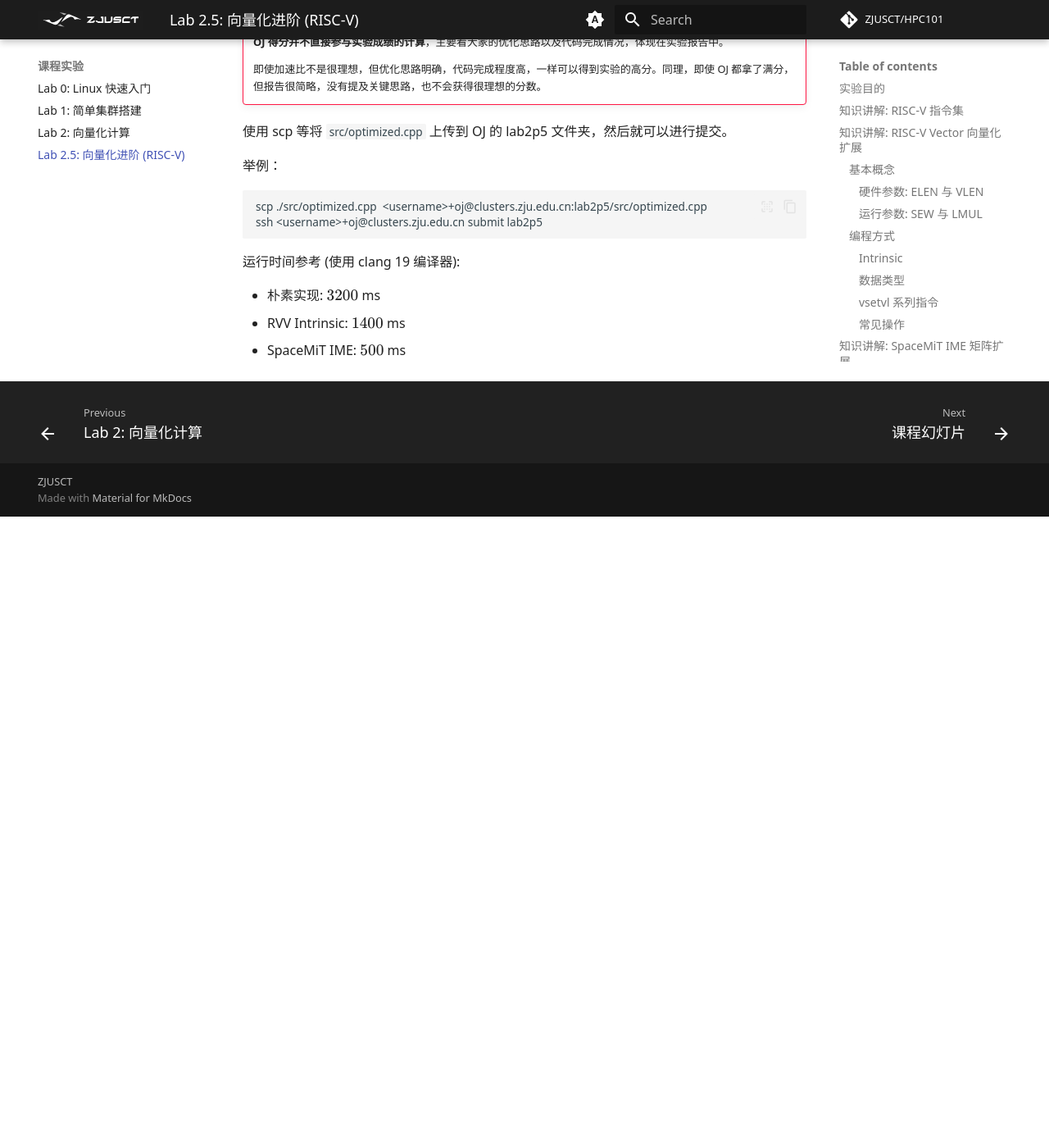
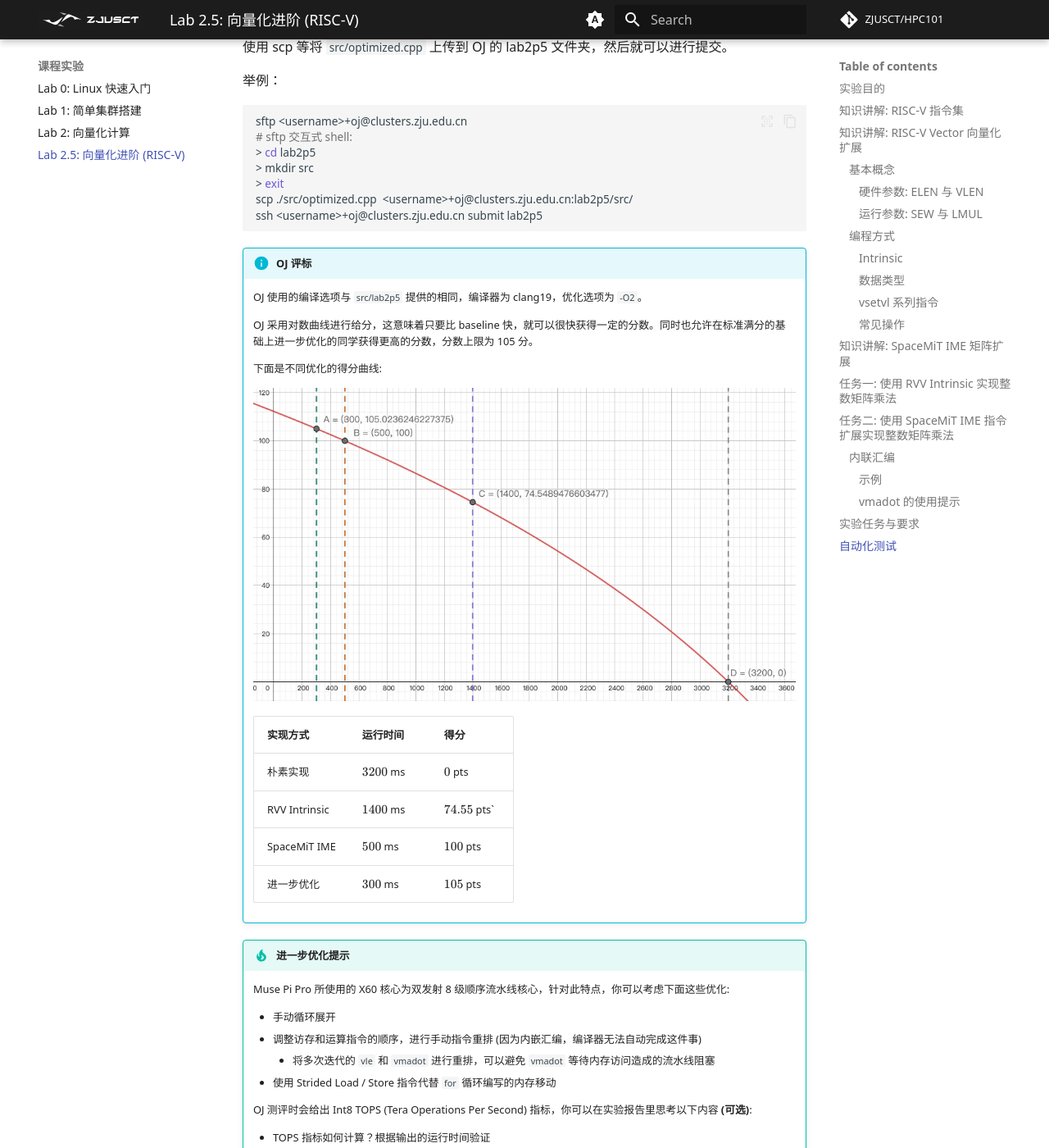
Before and after one commit to wys917/HPC101, an MkDocs documentation site: the page built from docs/lab/Lab2.5-RISC-V/index.md, in a window 1280 px wide and 1400 px high, scrolled down 15170 px. Shown: the whole window at 82% size. Built offline with MkDocs 1.6.1 and Material for MkDocs 9.7.7, drawn with Linux system fonts in a browser that asks for light colours; some web fonts are replaced; comment, search, counter and statistics services are not loaded; before the commit the page ends 15800 px from its top, so only the background shows below that; some of the changed text lies outside the part shown.

Commit message:
feat: lab2p5 oj release

````diff
--- a/docs/lab/Lab2.5-RISC-V/index.md
+++ b/docs/lab/Lab2.5-RISC-V/index.md
@@ -498,12 +494,42 @@ vmadotus v2, v0, v1\n             // 进行矩阵乘法
 
 举例：
 ```bash
-scp ./src/optimized.cpp  <username>+oj@clusters.zju.edu.cn:lab2p5/src/optimized.cpp
+sftp <username>+oj@clusters.zju.edu.cn
+# sftp 交互式 shell:
+> cd lab2p5
+> mkdir src
+> exit
+scp ./src/optimized.cpp  <username>+oj@clusters.zju.edu.cn:lab2p5/src/
 ssh <username>+oj@clusters.zju.edu.cn submit lab2p5
 ```
 
-运行时间参考 (使用 clang 19 编译器):
+!!! info "OJ 评标"
 
-- 朴素实现: $3200$ ms
-- RVV Intrinsic: $1400$ ms
-- SpaceMiT IME: $500$ ms
+    OJ 使用的编译选项与 `src/lab2p5` 提供的相同，编译器为 clang19，优化选项为 `-O2`。
+
+    OJ 采用对数曲线进行给分，这意味着只要比 baseline 快，就可以很快获得一定的分数。同时也允许在标准满分的基础上进一步优化的同学获得更高的分数，分数上限为 105 分。
+
+    下面是不同优化的得分曲线:
+
+    ![Score](./image/score.webp)
+
+    | 实现方式 | 运行时间 | 得分 |
+    |---------|---------|------|
+    | 朴素实现 | $3200$ ms | $0$ pts |
+    | RVV Intrinsic | $1400$ ms | $74.55$ pts` |
+    | SpaceMiT IME | $500$ ms | $100$ pts |
+    | 进一步优化 | $300$ ms | $105$ pts |
+
+!!! tip "进一步优化提示"
+    Muse Pi Pro 所使用的 X60 核心为双发射 8 级顺序流水线核心，针对此特点，你可以考虑下面这些优化:
+
+    - 手动循环展开
+    - 调整访存和运算指令的顺序，进行手动指令重排 (因为内嵌汇编，编译器无法自动完成这件事)
+        - 将多次迭代的 `vle` 和 `vmadot` 进行重排，可以避免 `vmadot` 等待内存访问造成的流水线阻塞
+    - 使用 Strided Load / Store 指令代替 `for` 循环编写的内存移动
+
+    OJ 测评时会给出 Int8 TOPS (Tera Operations Per Second) 指标，你可以在实验报告里思考以下内容 **(可选)**:
+
+    - TOPS 指标如何计算？根据输出的运行时间验证
+    - 单核性能最高可达 0.4 TOPS Int8，你的算力利用率是多少？
+    - 为什么达不到单核算力峰值？（期待从内存访存、流水线角度分析）
````
Also changed, not shown: other parts of docs/lab/Lab2.5-RISC-V/index.md (+0 -4 lines), docs/lab/Lab2.5-RISC-V/image/score.webp (added).
